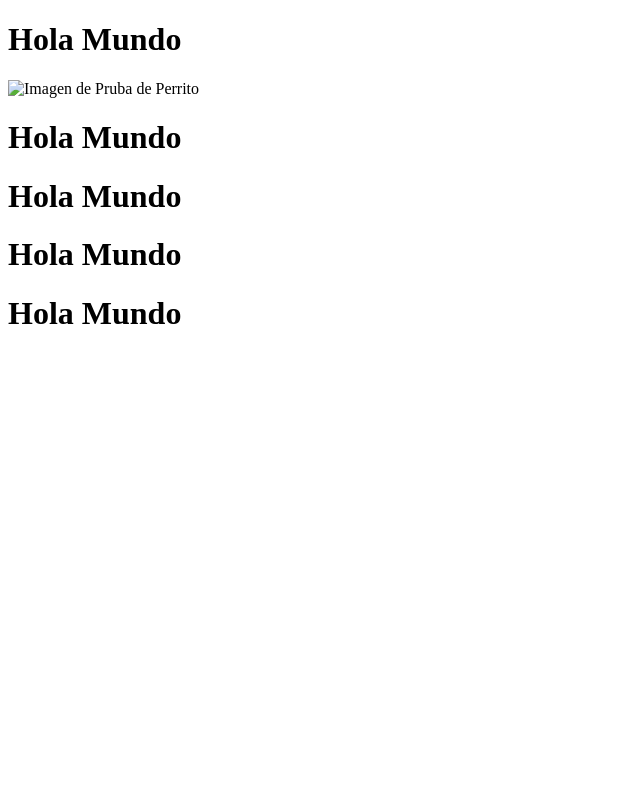
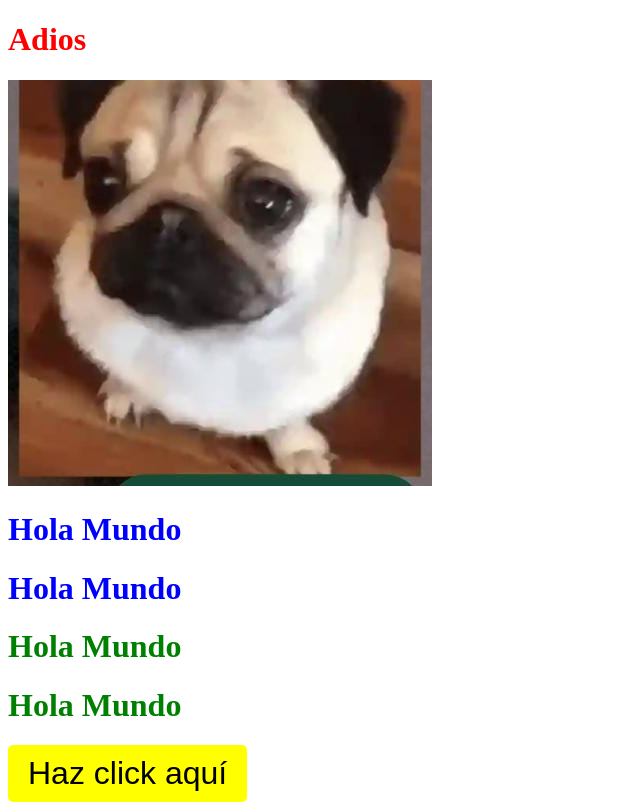
Before and after one commit to josettcastillo-source/ActividadHTMLCSSJS, a plain HTML site: page index.html in a window 1280 px wide. Shown: the whole page, without its empty margins (0-640 px from the left). Drawn offline with Linux system fonts and the light colour scheme.

Commit message:
Logré hacer todas las tareas y añadí un botón donde cambie de color a café al hacer click

```diff
--- a/index.html
+++ b/index.html
@@ -8,11 +8,16 @@
 </head>
 <body>
     <h1 id="red">Hola Mundo</h1>
-    <img src="Pictures/Perrito.jpg" alt="Imagen de Pruba de Perrito">
-    <h1 id="blue">Hola Mundo</h1>
-    <h1 id="blue">Hola Mundo</h1>
+
+    <img src="imagenes/Perrito.jpg" alt="Imagen de Prueba de Perrito">
+
+    <h1 class="blue">Hola Mundo</h1>
+    <h1 class="blue">Hola Mundo</h1>
+
     <h1>Hola Mundo</h1>
     <h1>Hola Mundo</h1>
+
+    <button id="clickeable">Haz click aquí</button>
 
     <script src="script.js"></script>
 </body>
--- a/script.js
+++ b/script.js
@@ -0,0 +1,8 @@
+document.getElementById("red").innerText = "Adios";
+
+document.querySelector(".blue").computedStyleMap.color = "orange";
+
+document.getElementById("clickeable").addEventListener("click", function() {
+    this.style.backgroundColor = "brown";
+    this.style.color = "white";
+});
--- a/styles.css
+++ b/styles.css
@@ -0,0 +1,22 @@
+h1 {
+    color: green;
+}
+
+.blue {
+    color: blue;
+}
+
+#red {
+    color: red;
+}
+
+#clickeable {
+    background-color: yellow;
+    color: black;
+    font-size: 2em;
+    padding: 10px 20px;
+    cursor: pointer;
+    border: none;
+    border-radius: 5px;
+
+}
```
Also changed, not shown: imagenes/Perrito.jpg (added).
